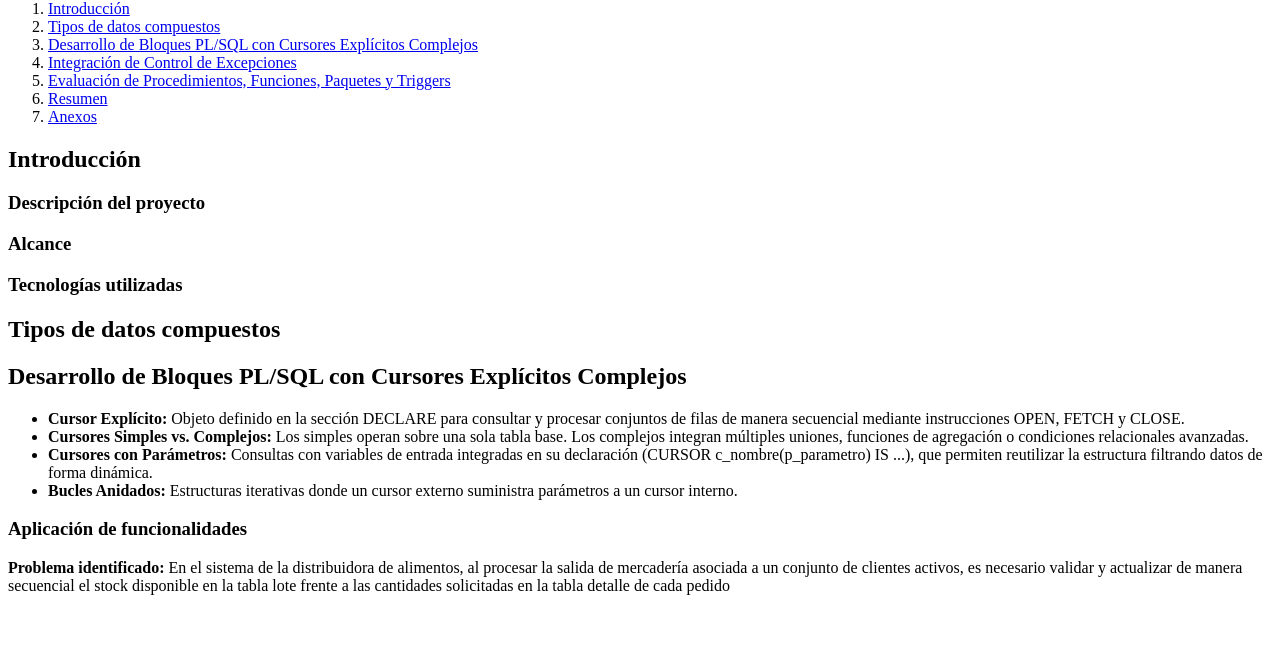
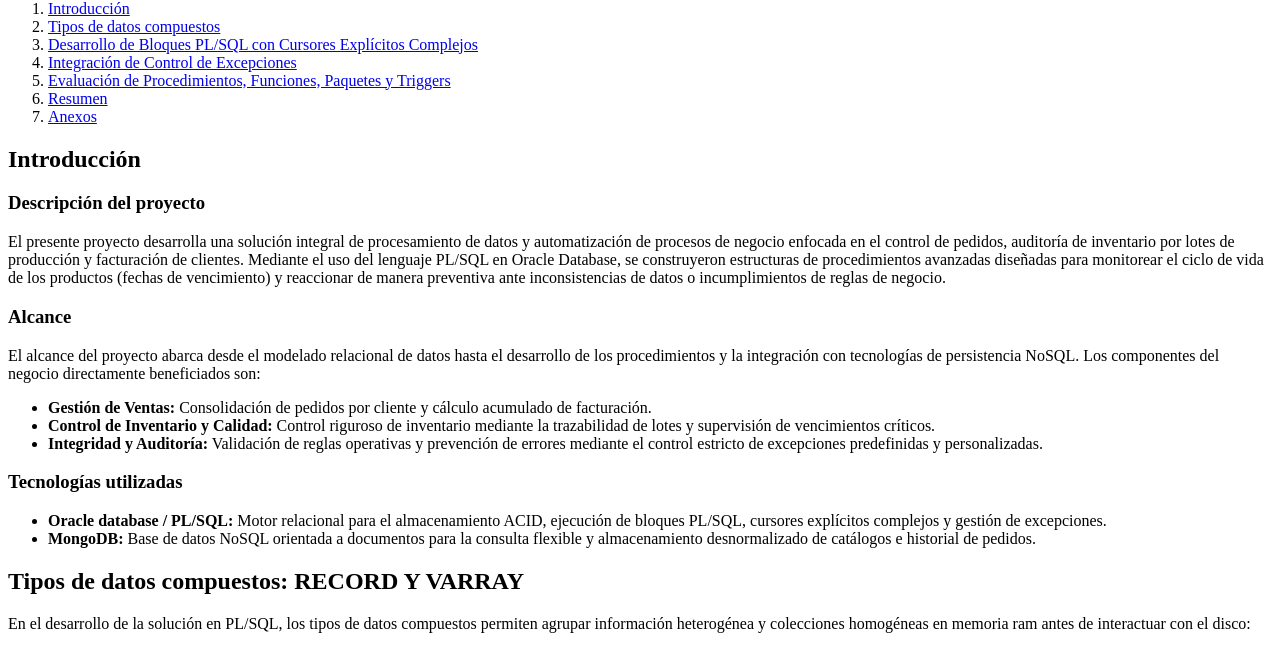
Before and after one commit to josue-delgado/TalllerBaseDatos, a plain HTML site: page index.html in a window 1280 px wide. Shown: the part 246-891 px from the top of the page. Drawn offline with Linux system fonts and the light colour scheme.

Commit message:
feat: agregar introduccion

```diff
--- a/index.html
+++ b/index.html
@@ -39,11 +39,75 @@
       <section id="introduccion">
         <h2>Introducción</h2>
         <h3>Descripción del proyecto</h3>
+        <p>
+          El presente proyecto desarrolla una solución integral de procesamiento
+          de datos y automatización de procesos de negocio enfocada en el
+          control de pedidos, auditoría de inventario por lotes de producción y
+          facturación de clientes. Mediante el uso del lenguaje PL/SQL en Oracle
+          Database, se construyeron estructuras de procedimientos avanzadas
+          diseñadas para monitorear el ciclo de vida de los productos (fechas de
+          vencimiento) y reaccionar de manera preventiva ante inconsistencias de
+          datos o incumplimientos de reglas de negocio.
+        </p>
         <h3>Alcance</h3>
+        <p>
+          El alcance del proyecto abarca desde el modelado relacional de datos
+          hasta el desarrollo de los procedimientos y la integración con
+          tecnologías de persistencia NoSQL. Los componentes del negocio
+          directamente beneficiados son:
+        </p>
+        <ul>
+          <li>
+            <strong>Gestión de Ventas:</strong> Consolidación de pedidos por
+            cliente y cálculo acumulado de facturación.
+          </li>
+          <li>
+            <strong>Control de Inventario y Calidad:</strong> Control riguroso
+            de inventario mediante la trazabilidad de lotes y supervisión de
+            vencimientos críticos.
+          </li>
+          <li>
+            <strong>Integridad y Auditoría:</strong> Validación de reglas
+            operativas y prevención de errores mediante el control estricto de
+            excepciones predefinidas y personalizadas.
+          </li>
+        </ul>
         <h3>Tecnologías utilizadas</h3>
+        <ul>
+          <li>
+            <strong>Oracle database / PL/SQL:</strong> Motor relacional para el
+            almacenamiento ACID, ejecución de bloques PL/SQL, cursores
+            explícitos complejos y gestión de excepciones.
+          </li>
+          <li>
+            <strong>MongoDB:</strong> Base de datos NoSQL orientada a documentos
+            para la consulta flexible y almacenamiento desnormalizado de
+            catálogos e historial de pedidos.
+          </li>
+        </ul>
       </section>
       <section id="datos-compuestos">
-        <h2>Tipos de datos compuestos</h2>
+        <h2>Tipos de datos compuestos: RECORD Y VARRAY</h2>
+        <p>
+          En el desarrollo de la solución en PL/SQL, los tipos de datos
+          compuestos permiten agrupar información heterogénea y colecciones
+          homogéneas en memoria ram antes de interactuar con el disco:
+        </p>
+        <ul>
+          <li>
+            <strong>RECORD:</strong> Permite definir una estructura estructurada
+            personalizada (similar a una fila de tabla o un objeto) que agrupa
+            campos de diferentes tipos de datos. Se utiliza para procesar
+            registros de auditoría o resúmenes de facturación en una sola
+            variable.
+          </li>
+          <li>
+            <strong>VARRAY:</strong> Funciona como un arreglo de tamaño fijo con
+            un límite máximo predefinido. Se utiliza en el proyecto para
+            almacenar listas contiguas de identificadores de lotes o códigos de
+            alerta de vencimiento procesados dentro de una misma sesión.
+          </li>
+        </ul>
       </section>
       <section id="cursores">
         <h2>Desarrollo de Bloques PL/SQL con Cursores Explícitos Complejos</h2>
```
